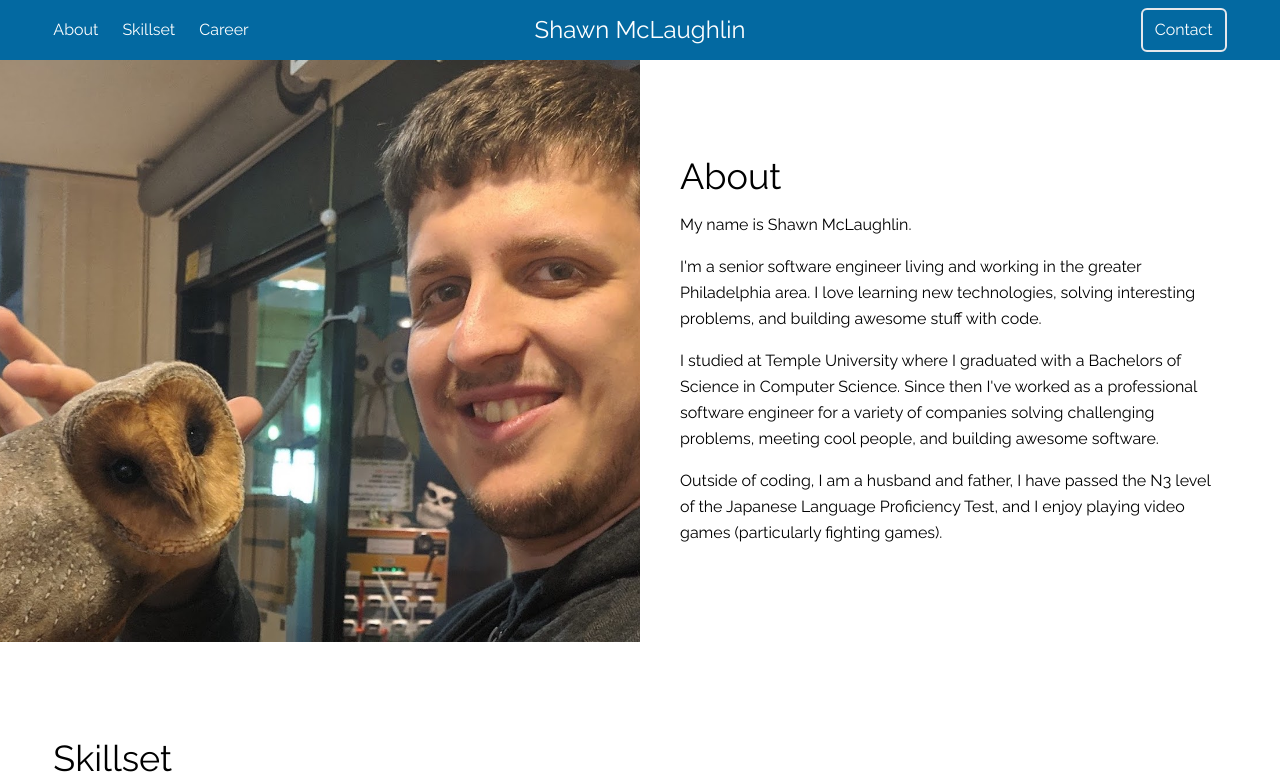
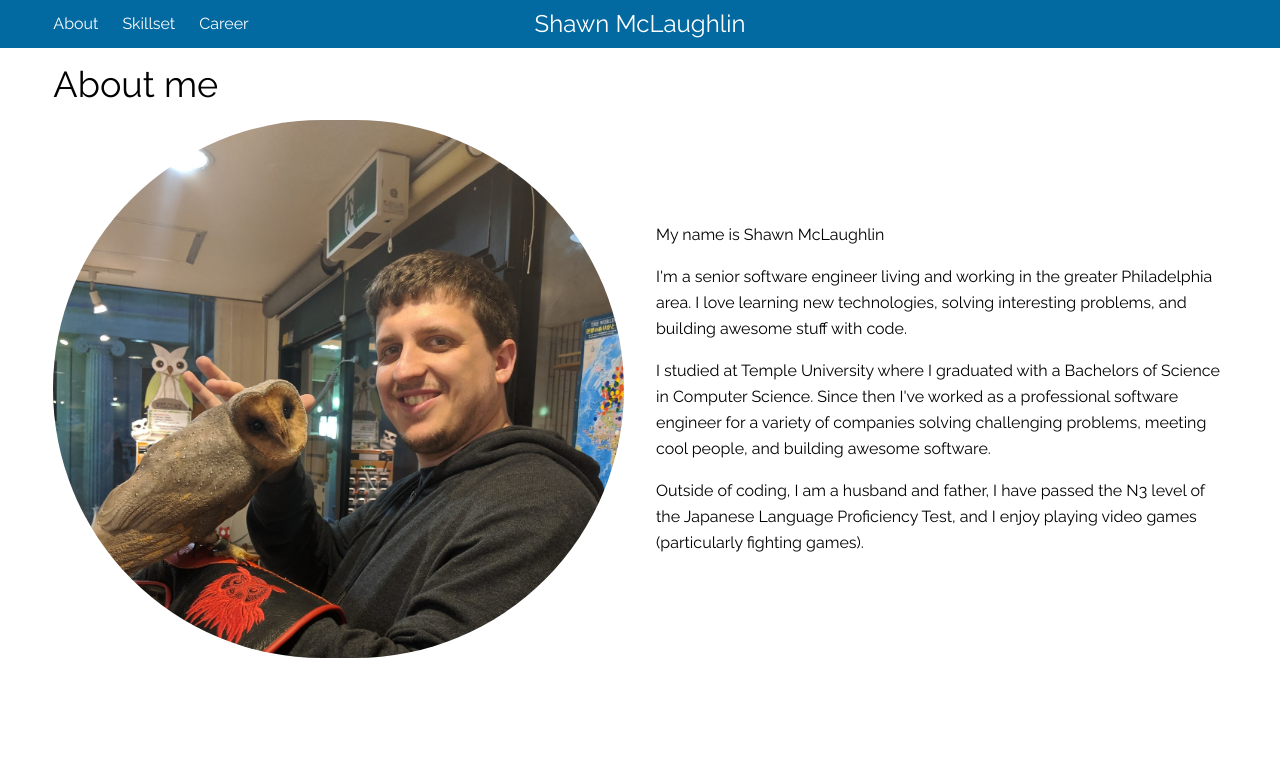
Before and after one commit to shawn-mclaughlin/portfolio-site, a React (Vite) app: page / in a window 1280 px wide. Shown: the top 774 px of the page. Built offline with nearby package versions, Linux system fonts and the light colour scheme.

Commit message:
Update about me section

```diff
--- a/src/about/about.tsx
+++ b/src/about/about.tsx
@@ -1,31 +1,36 @@
 export default function AboutMe() {
   return (
-    <section id="about" className="relative scroll-mt-24 lg:flex">
+    <section id="about" className="scroll-mt-24">
+      <div className="mx-auto h-fit w-11/12 max-w-7xl py-4 2xl:w-4/5">
+        <h1 className="mb-4 text-4xl">About me</h1>
+
+        <div className="flex flex-col items-center gap-8 md:flex-row">
+          <div className="md:w-1/2">
             <img
               src="src/about/me-and-owl.jpg"
               alt="me holding an owl in nara, japan"
-        className="max-h-screen w-full object-cover object-center lg:absolute lg:left-0 lg:h-full lg:w-1/2"
+              className="rounded-full object-cover object-center"
             />
-      <div className="mx-auto h-fit w-11/12 max-w-7xl py-24 2xl:w-4/5">
-        <div className="w-full space-y-4 lg:ml-auto lg:w-1/2 lg:basis-1/2 lg:pl-10">
-          <h1 className="text-4xl">About</h1>
-          <p className="leading-relaxed">My name is Shawn McLaughlin.</p>
+          </div>
+          <div className="space-y-4 md:w-1/2">
+            <p className="leading-relaxed">My name is Shawn McLaughlin</p>
             <p className="leading-relaxed">
               I'm a senior software engineer living and working in the greater Philadelphia area. I
-            love learning new technologies, solving interesting problems, and building awesome stuff
-            with code.
+              love learning new technologies, solving interesting problems, and building awesome
+              stuff with code.
             </p>
             <p className="leading-relaxed">
-            I studied at Temple University where I graduated with a Bachelors of Science in Computer
-            Science. Since then I've worked as a professional software engineer for a variety of
-            companies solving challenging problems, meeting cool people, and building awesome
-            software.
+              I studied at Temple University where I graduated with a Bachelors of Science in
+              Computer Science. Since then I've worked as a professional software engineer for a
+              variety of companies solving challenging problems, meeting cool people, and building
+              awesome software.
             </p>
             <p className="leading-relaxed">
-            Outside of coding, I am a husband and father, I have passed the N3 level of the Japanese
-            Language Proficiency Test, and I enjoy playing video games (particularly fighting
-            games).
+              Outside of coding, I am a husband and father, I have passed the N3 level of the
+              Japanese Language Proficiency Test, and I enjoy playing video games (particularly
+              fighting games).
             </p>
+          </div>
         </div>
       </div>
     </section>
--- a/src/nav-bar.tsx
+++ b/src/nav-bar.tsx
@@ -33,11 +33,6 @@ export default function NavBar() {
           <div className="text-center text-2xl">
             <a href="#">Shawn McLaughlin</a>
           </div>
-          <div className="text-end">
-            <a href="#contact">
-              <button className="rounded-md border-2 px-3 py-1.5 md:py-2">Contact</button>
-            </a>
-          </div>
         </div>
         <nav
           className={`flex flex-col gap-4 overflow-hidden transition-[max-height] duration-300 ease-in md:hidden ${
```
Also changed, not shown: src/about/me-and-owl.jpg. Lines whose indentation alone changed are shown as unchanged.
